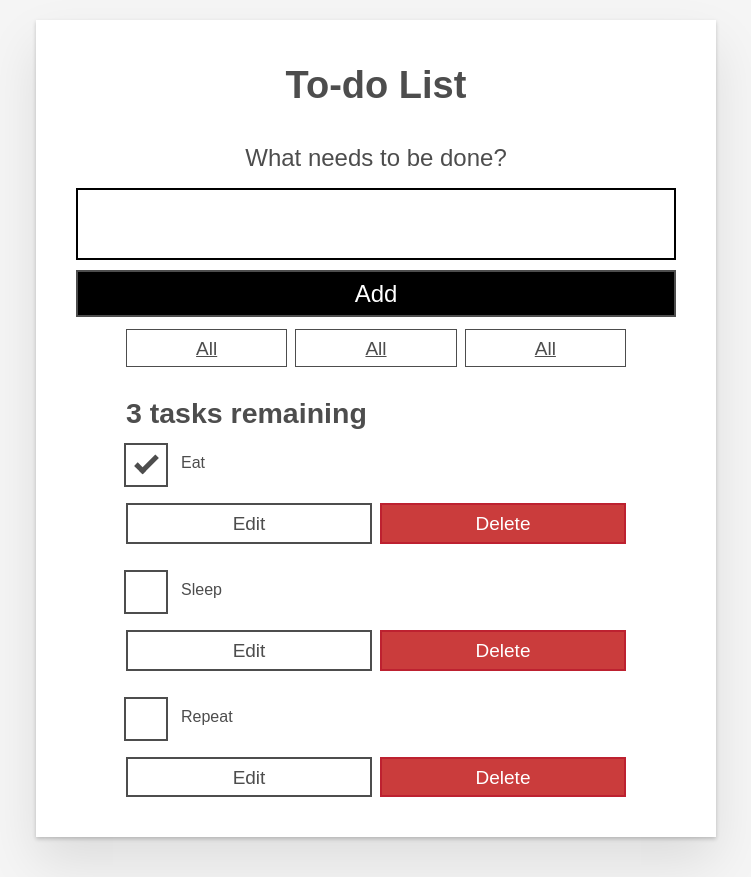
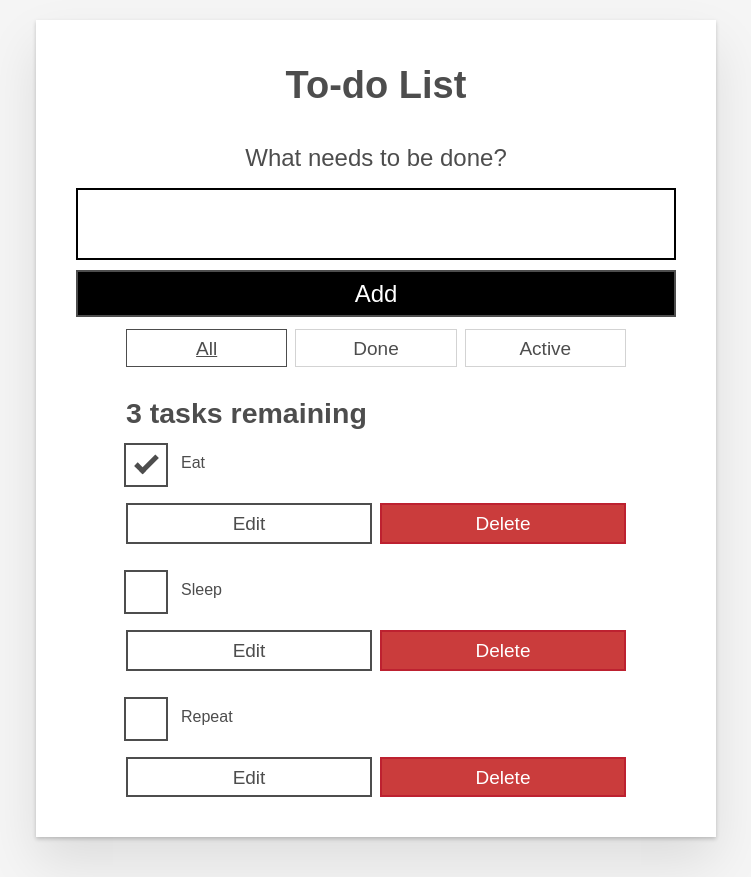
Before and after one commit to wen88020624/react-todo, a React (Create React App) app: page / in a window 1280 px wide. Shown: the whole page, without its empty margins (264-1015 px from the left). Built offline with nearby package versions, Linux system fonts and the light colour scheme.

Commit message:
fix filter button

```diff
--- a/src/components/FilterButton.jsx
+++ b/src/components/FilterButton.jsx
@@ -1,8 +1,15 @@
-function FilterButton() {
+import React from 'react';
+
+function FilterButton(props) {
   return (
-      <button type="button" className="btn toggle-btn" aria-pressed="true">
+    <button
+      type="button"
+      className="btn toggle-btn"
+      aria-pressed={props.isPressed}
+      onClick={() => props.setFilter(props.label)}
+    >
       <span className="visually-hidden">Show </span>
-        <span>all </span>
+      <span>{props.label}</span>
       <span className="visually-hidden"> tasks</span>
     </button>
   );
```
Lines whose indentation alone changed are shown as unchanged.
